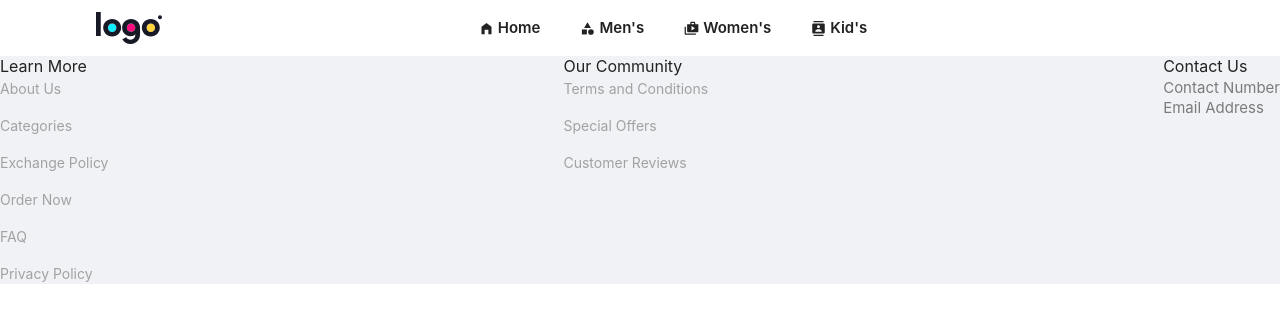
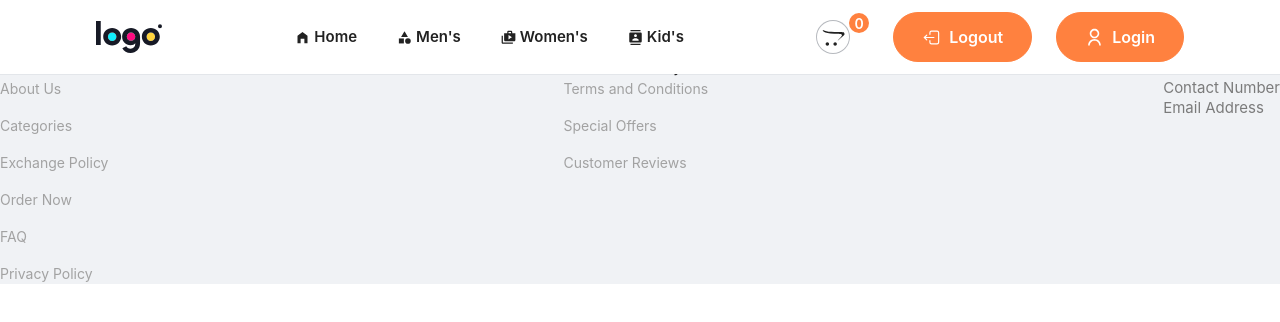
Before and after one commit to MDKolev/digital-shopping, a React (Vite) app: page / in a window 1280 px wide. Shown: the top 322 px of the page. Built offline with nearby package versions, Linux system fonts and the light colour scheme.

Commit message:
adding Header component

```diff
--- a/src/components/Header.jsx
+++ b/src/components/Header.jsx
@@ -1,8 +1,11 @@
-import { Link } from "react-router-dom";
-import logo from "../assets/logo.svg";
+import { Link, NavLink } from "react-router-dom";
 import Navbar from "./Navbar";
 import { useState } from "react";
 import { MdMenu, MdClose } from "react-icons/md";
+import { FaOpencart } from "react-icons/fa";
+import logo from "../assets/logo.svg";
+import logout from "../assets/logout.svg";
+import user from "../assets/user.svg";
 
 const Header = () => {
   const [menuOpened, setMenuOpened] = useState(false);
@@ -12,7 +15,7 @@
   };
 
   return (
-    <header className="fixed top-0 left-0 m-auto max_padd_container w-full bg-white rin-1 ring-slate-900/5 z-10">
+    <header className="fixed top-0 left-0 m-auto max_padd_container w-full bg-white ring-1 ring-slate-900/5 z-10">
       <div className="px-4 flexBetween py-3 max-xs:px-2 ">
         {/* logo */}
         <div>
@@ -35,12 +38,43 @@
         />
 
         {/* buttons */}
-        <div >
+        <div className="flexBetween sm:gap-x-2 bold-16">
           {!menuOpened ? (
-            <MdMenu className="md:hidden cursor-pointer hover:text-secondary mr-2 p-1 ring-1 ring-slate-900/39 h-8 w-8 rounded-full" onClick={toggleManu}/>
+            <MdMenu
+              className="md:hidden cursor-pointer hover:text-secondary mr-2 p-1 ring-1 ring-slate-900/39 h-8 w-8 rounded-full"
+              onClick={toggleManu}
+            />
           ) : (
-            <MdClose className="md:hidden cursor-pointer hover:text-secondary mr-2 p-1 ring-1 ring-slate-900/39 h-8 w-8 rounded-full" onClick={toggleManu} />
+            <MdClose
+              className="md:hidden cursor-pointer hover:text-secondary mr-2 p-1 ring-1 ring-slate-900/39 h-8 w-8 rounded-full"
+              onClick={toggleManu}
+            />
           )}
+
+          <div className="flexBetween sm:gap-x-6">
+            <NavLink to={"cart-page"} className={"flex"}>
+              <FaOpencart className="p-1 h-8 w-8 ring-slate-900/30 ring-1 rounded-full" />
+              <span className="relative flexCenter w-5 h-5 rounded-full bg-secondary text-white medium-14 -top-2">
+                0
+              </span>
+            </NavLink>
+
+            <NavLink
+              to={"logout"}
+              className={"btn_secondary_rounded flexCenter gap-x-2 medium-16 hidden"}
+            >
+              <img src={logout} alt="logout" height={19} width={19} />
+              Logout
+            </NavLink>
+
+            <NavLink
+              to={"login"}
+              className={"btn_secondary_rounded flexCenter gap-x-2 medium-16"}
+            >
+              <img src={user} alt="userIcon" height={19} width={19} />
+              Login
+            </NavLink>
+          </div>
         </div>
       </div>
     </header>
```
